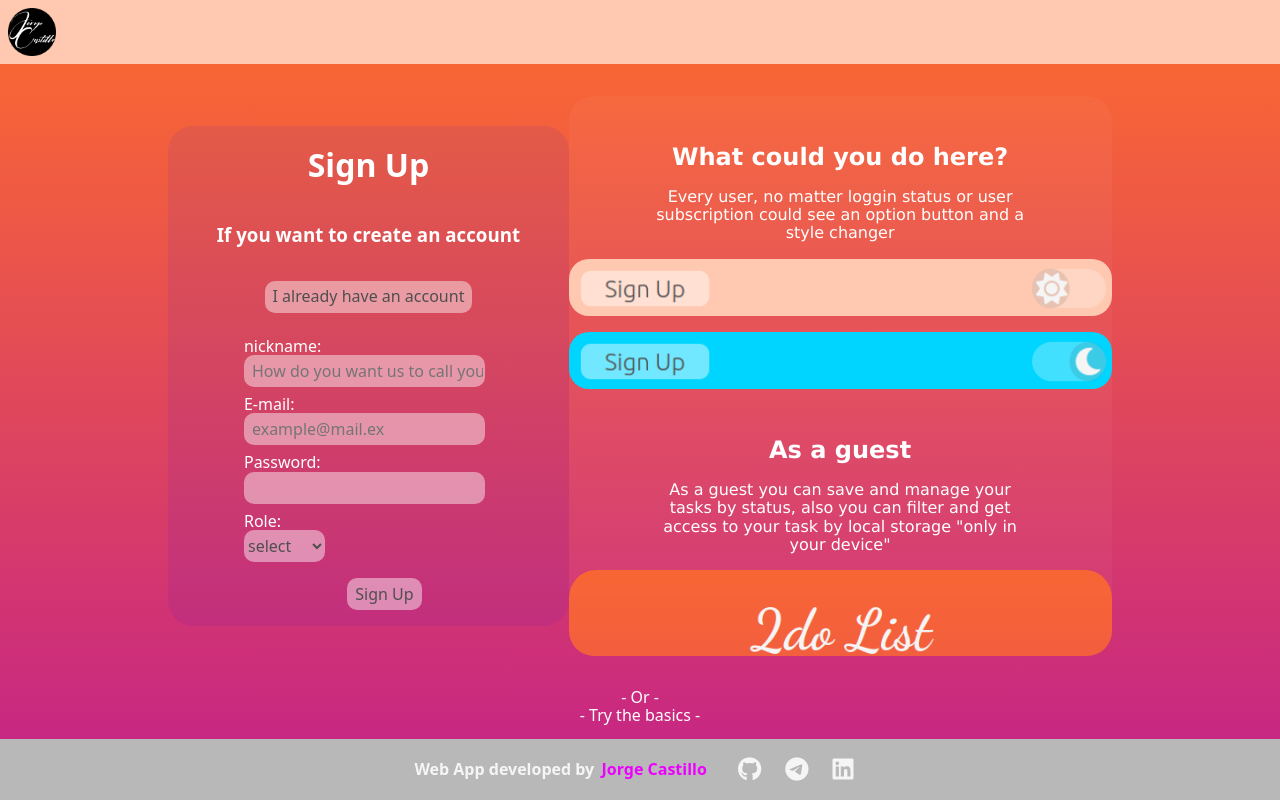
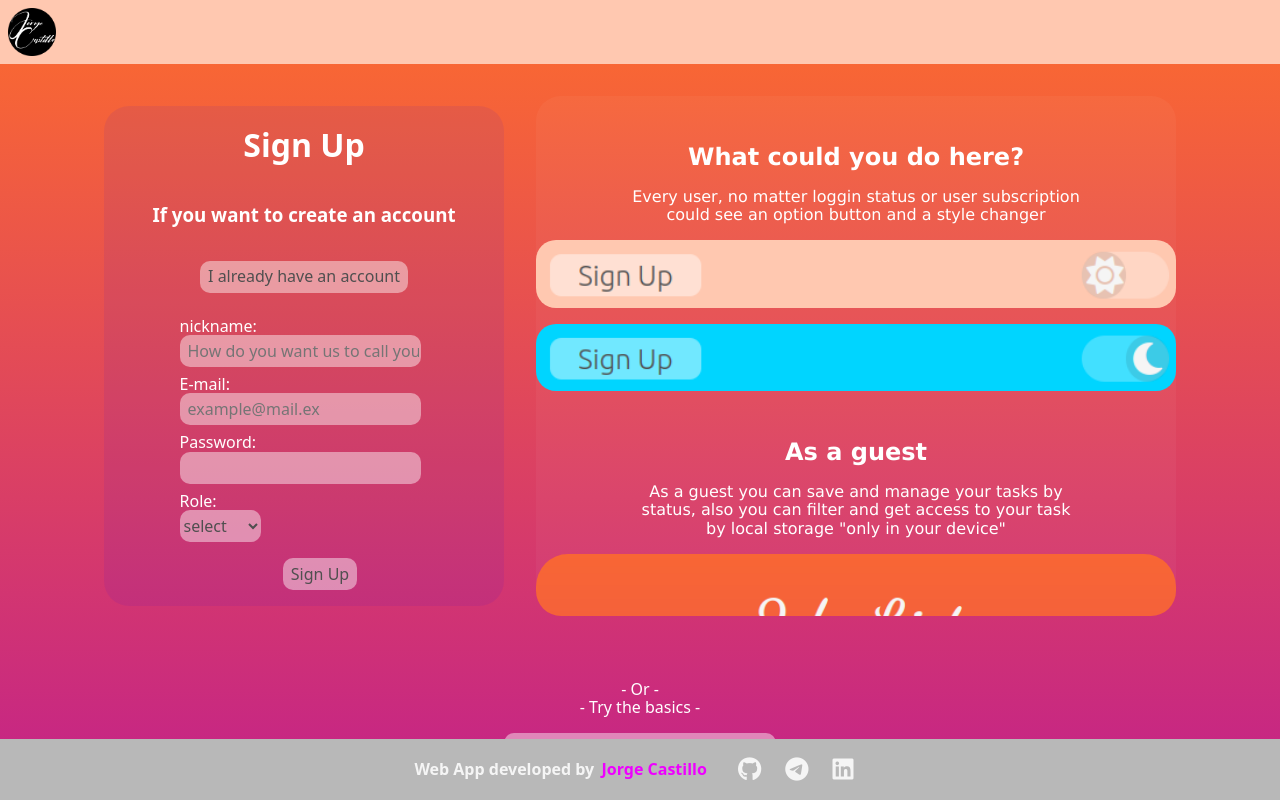
Before and after one commit to alfilister/toDo-List, a React (Vite) app in the folder Client/: page / in a window 1280 px wide. Built offline with nearby package versions, Linux system fonts and the light colour scheme.

Commit message:
Tutorial positioning fixed

```diff
--- a/Client/src/Styles/components/_tutorial.scss
+++ b/Client/src/Styles/components/_tutorial.scss
@@ -16,26 +16,29 @@
   background: $bg-sunset;
 
   .mainGrid {
+    width: 90%;
     display: flex;
+    flex-direction: row;
     justify-content: center;
     align-items: center;
 
     .loginSpace {
-      margin-top: 2em;
+      margin: 2em 1em;
       width: 50%;
+      max-width: 400px;
       background-color: rgba(0, 0, 255, 0.062);
       border-radius: 25px;
     }
 
     .tutorialText {
-      height: 70vh;
+      height: 65vh;
       width: 50vw;
       overflow-y: scroll;
       background-color: rgba(255, 255, 255, 0.041);
 
       border-radius: 25px;
 
-      margin-top: 2em;
+      margin: 2em 1em;
 
       text-align: center;
       color: white;
```
